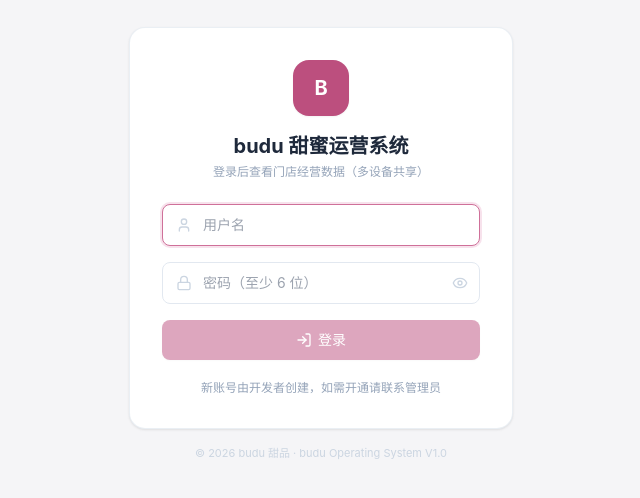
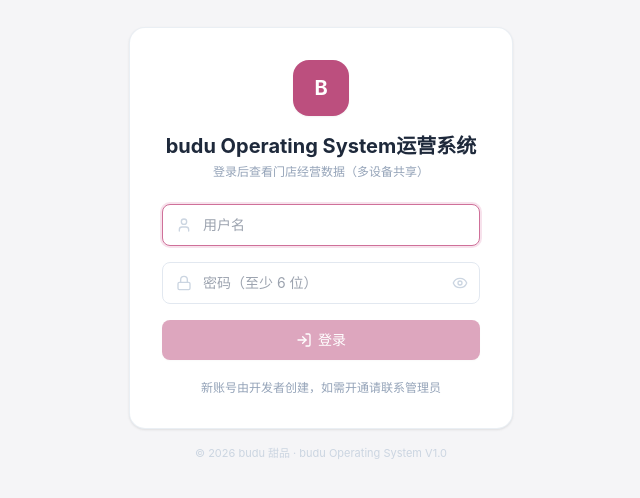
Before and after one commit to GPTJJ/budu, a React (Vite) app: page / in a window 1280 px wide. Shown: the part 156-654 px from the top of the page, without its empty margins (319-959 px from the left). Built offline with nearby package versions, Linux system fonts and the light colour scheme; no server answers.

Commit message:
style: 系统名称改为 budu Operating System运营系统

```diff
--- a/index.html
+++ b/index.html
@@ -13,7 +13,7 @@
     <meta name="apple-mobile-web-app-title" content="budu" />
     <meta name="format-detection" content="telephone=no" />
     <meta name="description" content="budu 甜品门店管理系统 Dashboard" />
-    <title>budu · 甜蜜运营系统</title>
+    <title>budu Operating System运营系统</title>
   </head>
   <body>
     <div id="root"></div>
--- a/src/components/InventoryListModal.jsx
+++ b/src/components/InventoryListModal.jsx
@@ -241,7 +241,7 @@ export default function InventoryListModal({ request, onClose }) {
           </div>
 
           <p className="mt-3 text-center text-[10px] text-slate-300">
-            {t('budu 甜蜜运营系统 · 货品清单 · 请按清单找货')}
+              {t('budu Operating System运营系统 · 货品清单 · 请按清单找货')}
           </p>
           </div>
           </div>
--- a/src/components/LoginPage.jsx
+++ b/src/components/LoginPage.jsx
@@ -43,7 +43,7 @@ export default function LoginPage({ onLogin }) {
             <div className="grid h-14 w-14 place-items-center rounded-2xl bg-budu-500 text-xl font-bold text-white shadow-sm">
               B
             </div>
-            <h1 className="mt-4 text-xl font-bold text-slate-800">{t('budu 甜蜜运营系统')}</h1>
+            <h1 className="mt-4 text-xl font-bold text-slate-800">{t('budu Operating System运营系统')}</h1>
             <p className="mt-1 text-xs text-slate-400">{t('登录后查看门店经营数据（多设备共享）')}</p>
           </div>
 
--- a/src/locales.js
+++ b/src/locales.js
@@ -76,7 +76,7 @@ export const en = {
   '全部门店': 'All Stores',
 
   // 登录
-  'budu 甜蜜运营系统': 'budu Sweet Operations System',
+  'budu Operating System运营系统': 'budu Operating System',
   '登录后查看门店经营数据（多设备共享）': 'Sign in to view store data (shared across devices)',
   '注册团队账号，首个账号为管理员': 'Register a team account; the first account becomes admin',
   '用户名': 'Username',
@@ -480,7 +480,7 @@ export const en = {
   '生成中…': 'Generating…',
   '备注：{note}': 'Note: {note}',
   '{count} 种': '{count} kinds',
-  'budu 甜蜜运营系统 · 货品清单 · 请按清单找货': 'budu OS · Item List · find goods by this list',
+  'budu Operating System运营系统 · 货品清单 · 请按清单找货': 'budu OS · Item List · find goods by this list',
   '长按图片可保存到相册；也可用浏览器打开': 'Long-press the image to save to Photos, or open it in the browser',
   '用浏览器打开': 'Open in Browser',
   '提示音': 'Alert Sound',
```
Also changed, not shown: public/manifest.webmanifest.
